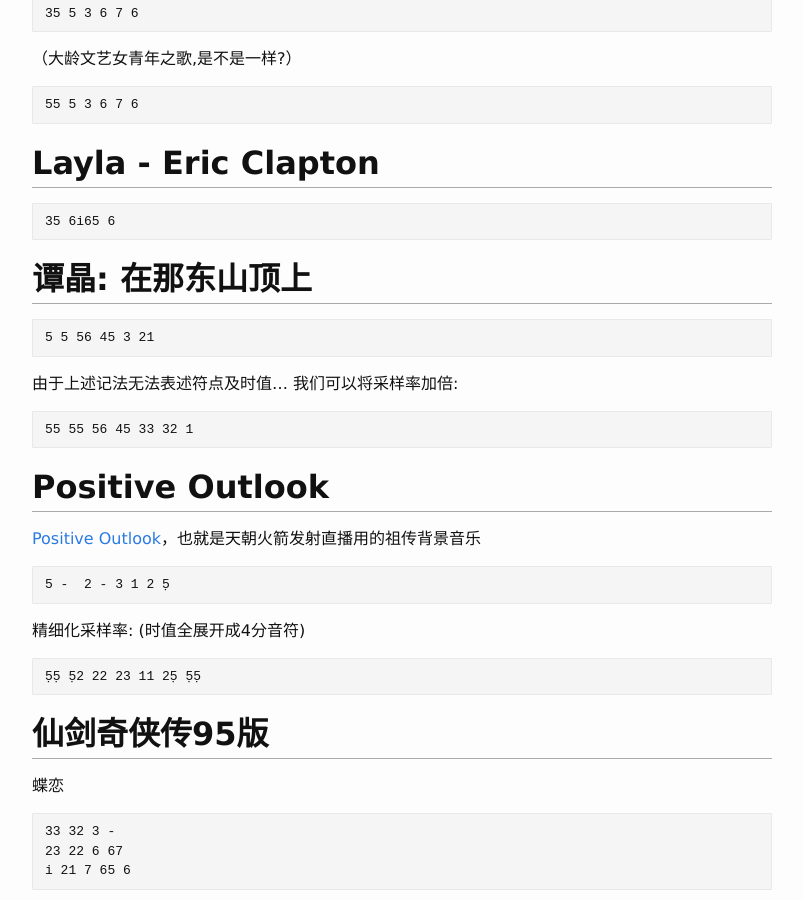
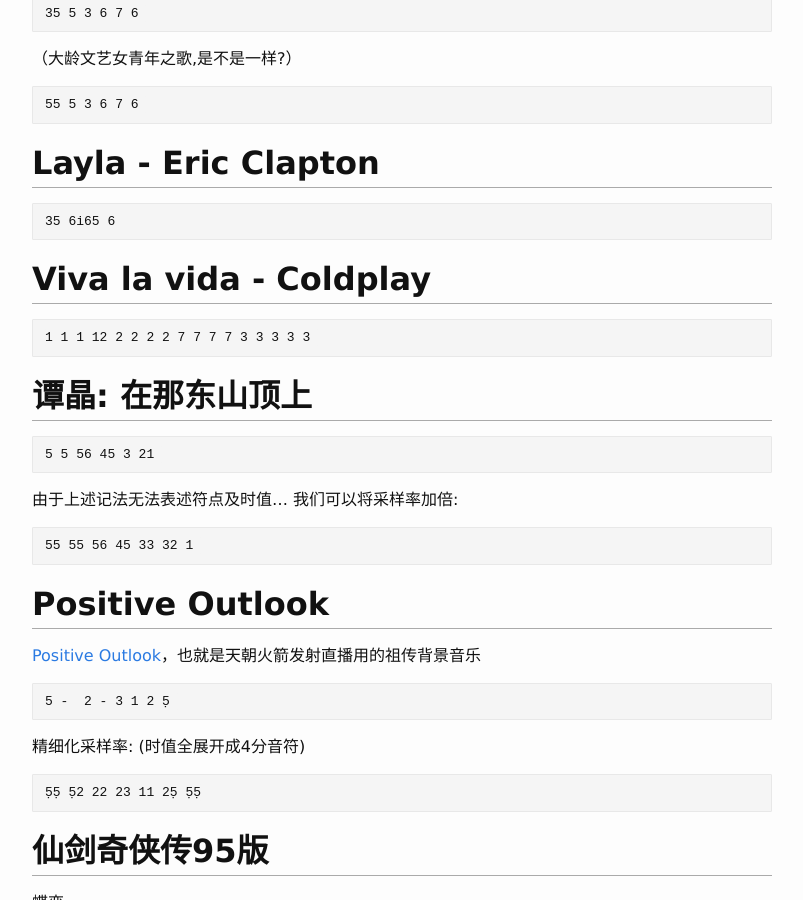
Before and after one commit to scateu/scateu.github.io, a Jekyll site: the page built from _posts/2017-03-01-notes-on-automated-composition.md, in a window 1280 px wide and 900 px high, scrolled down 2206 px. Shown: the whole window, without its empty margins (238-1041 px from the left). Built offline with Jekyll 4.4.1, drawn with Linux system fonts in a browser that asks for light colours; nearby versions of some CDN libraries; formulas are drawn with MathJax 3; comment, search, counter and statistics services are not loaded; some of the changed text lies outside the part shown.

Commit message:
Wed Mar  1 11:05:12 HKT 2017

```diff
--- a/_posts/2017-03-01-notes-on-automated-composition.md
+++ b/_posts/2017-03-01-notes-on-automated-composition.md
@@ -97,6 +97,9 @@
 
     35 6i65 6
 
+## Viva la vida - Coldplay
+
+    1 1 1 12 2 2 2 2 7 7 7 7 3 3 3 3 3
 
 ## 谭晶: 在那东山顶上
 
```
Also changed, not shown: other parts of _posts/2017-03-01-notes-on-automated-composition.md (+1 -1 lines).
